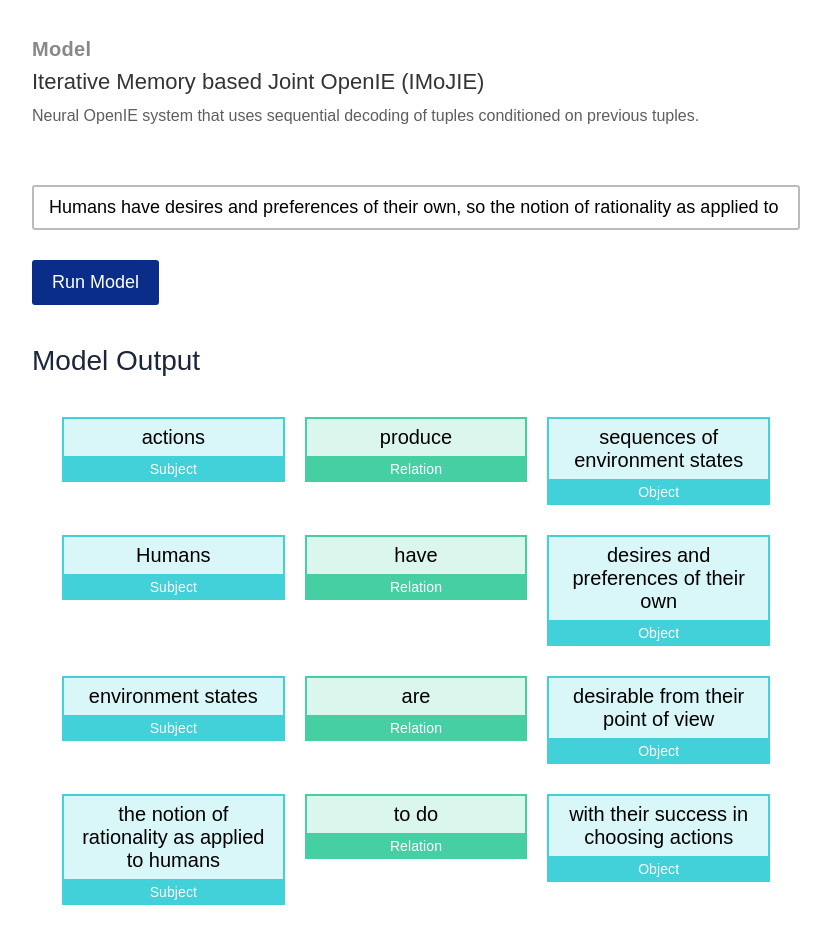
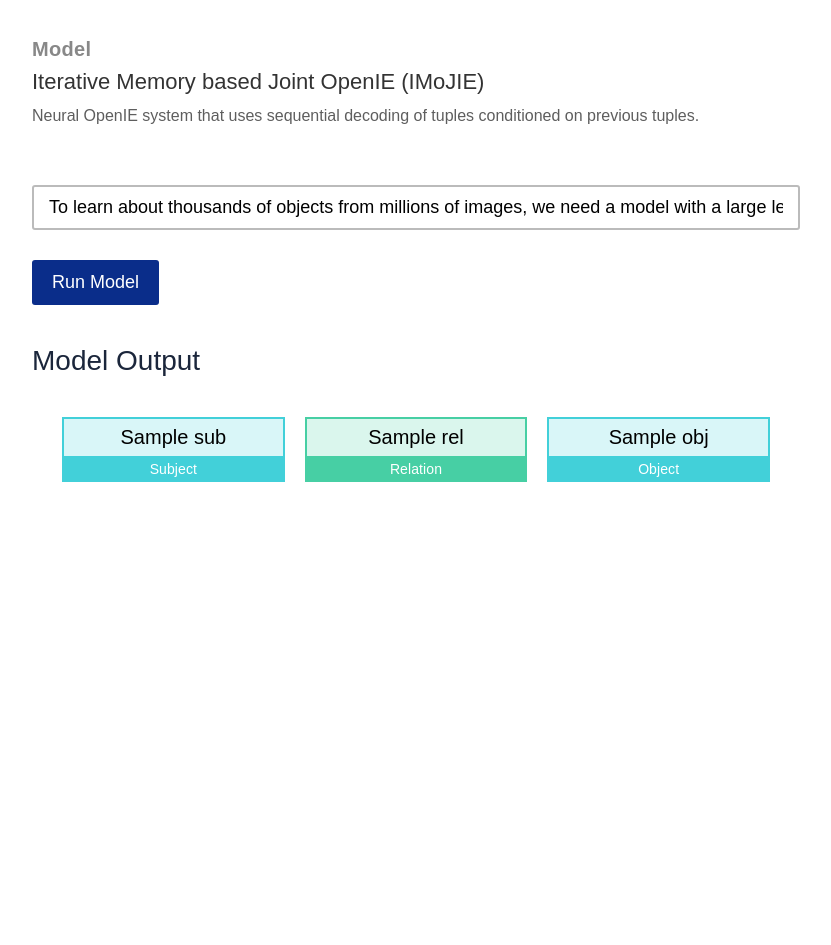
Before and after one commit to oyemayanq/FYP, a Flask app: template templates/index.html in a window 1280 px wide. Shown: the part 170-1115 px from the top of the page, without its empty margins (224-1055 px from the left). After the commit the page ends 652 px from the top, so only its background shows below. Run offline with Flask 3, Linux system fonts and the light colour scheme; the template is opened without the code that fills it: most values are stand-ins (such as "Sample title", 1, 10 or a date in 2020).

Commit message:
template reder

```diff
--- a/app.py
+++ b/app.py
@@ -1,5 +1,6 @@
+import subprocess
+
 from flask import Flask, render_template,request
-#import pickle
 
 app = Flask(__name__)
 #model = pickle.load(open('model.pkl','rb'))
@@ -8,14 +9,17 @@ app = Flask(__name__)
 def hello():
     return render_template("index.html")
 
-#@app.route("/predict",methods=['POST'])
-#def predict():
-#    room = int(request.form['rooms'])
-#    distance = int(request.form['distance'])
+@app.route("/result",methods=['POST'])
+def result():
+    result = subprocess.run(['python3','result.py'],stdout=subprocess.PIPE,stderr=subprocess.PIPE)
 
-#    prediction = model.predict([[room,distance]])
-#    output = round(prediction[0],2)
-#    return render_template("index.html",prediction_text = f'${output}')
+    new_result = result.stdout.decode().strip()
+
+    data = eval(new_result)
+
+    return render_template("index.html",result = data)
+
+
 
 
 if __name__ == "__main__":
--- /dev/null
+++ b/result.py
@@ -0,0 +1,6 @@
+def fun():
+	data = [(  'actions','produce',   'sequences of environment states'  ),(  'Humans',   'have',   'desires and preferences of their own'  ),(  'environment states',   'are' ,   'desirable from their point of view'  ),(  'the notion of rationality as applied to humans',   'to do' ,   'with their success in choosing actions'  )]
+	print(data)
+	#return data
+
+fun()
--- a/templates/index.html
+++ b/templates/index.html
@@ -196,20 +196,50 @@
           Neural OpenIE system that uses sequential decoding of tuples
           conditioned on previous tuples.
         </p>
-        <form>
+        <form action="{{url_for('result')}}" method="post">
           <input
             placeholder="Enter a sentence"
-            value="Humans have desires and preferences of their own, so the notion of rationality as applied to humans has to do with their success in choosing actions that produce sequences of environment states that are desirable from their point of view."
+            value="To learn about thousands of objects from millions of images, we need a model with a large learning capacity."
           />
           <div class="button-holder">
             <button>Run Model</button>
           </div>
         </form>
-
         <p class="result">Model Output</p>
 
         <div class="result-container">
+          {% for sub,rel,obj in result %}
           <div class="result-content">
+            <div class="subject result-box">
+              <div class="sub-value value-txt">
+                <p>{{sub}}</p>
+              </div>
+              <div class="sub-tag tag-txt">
+                <p>Subject</p>
+              </div>
+            </div>
+
+            <div class="relation result-box">
+              <div class="rel-value value-txt">
+                <p>{{rel}}</p>
+              </div>
+              <div class="rel-tag tag-txt">
+                <p>Relation</p>
+              </div>
+            </div>
+
+            <div class="object result-box">
+              <div class="obj-value value-txt">
+                <p>{{obj}}</p>
+              </div>
+              <div class="obj-tag tag-txt">
+                <p>Object</p>
+              </div>
+            </div>
+          </div>
+          {% endfor %}
+
+          <!--<div class="result-content">
             <div class="subject result-box">
               <div class="sub-value value-txt">
                 <p>actions</p>
@@ -236,9 +266,9 @@
                 <p>Object</p>
               </div>
             </div>
-          </div>
+          </div>-->
 
-          <div class="result-content">
+          <!--<div class="result-content">
             <div class="subject result-box">
               <div class="sub-value value-txt">
                 <p>Humans</p>
@@ -265,9 +295,9 @@
                 <p>Object</p>
               </div>
             </div>
-          </div>
+          </div>-->
 
-          <div class="result-content">
+          <!--<div class="result-content">
             <div class="subject result-box">
               <div class="sub-value value-txt">
                 <p>environment states</p>
@@ -294,9 +324,9 @@
                 <p>Object</p>
               </div>
             </div>
-          </div>
+          </div>-->
 
-          <div class="result-content">
+          <!--<div class="result-content">
             <div class="subject result-box">
               <div class="sub-value value-txt">
                 <p>the notion of rationality as applied to humans</p>
@@ -323,7 +353,7 @@
                 <p>Object</p>
               </div>
             </div>
-          </div>
+          </div>-->
         </div>
       </div>
     </div>
```
